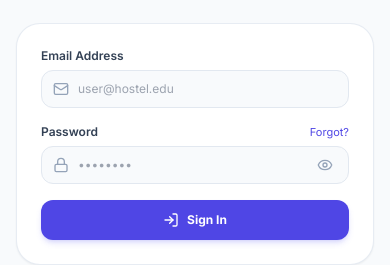
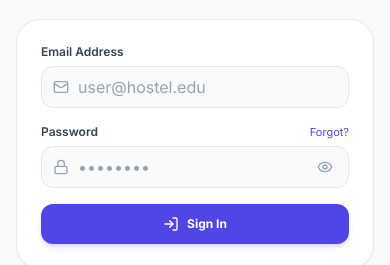
Before and after one commit to siddharth194thakur-gif/Hostel-Talkies-Frontend, a React (Vite) app: page /login in a window 390 px wide. Shown: the part 328-593 px from the top of the page. Built offline with nearby package versions, Linux system fonts and the light colour scheme; no server answers.

Commit message:
Disable pinch and gesture zooming on mobile and tablet devices

```diff
--- a/index.html
+++ b/index.html
@@ -2,7 +2,7 @@
 <html lang="en">
   <head>
     <meta charset="UTF-8" />
-    <meta name="viewport" content="width=device-width, initial-scale=1.0" />
+    <meta name="viewport" content="width=device-width, initial-scale=1.0, maximum-scale=1.0, user-scalable=no, viewport-fit=cover" />
     <title>HostelTalkies — Your Hostel. Your People. Your Talkies.</title>
     <meta name="description" content="HostelTalkies is a private hostel community website where students can connect, buy and sell items, share notes, find lost items, and stay updated." />
     <!-- Google Fonts: Inter -->
--- a/src/index.css
+++ b/src/index.css
@@ -7,6 +7,10 @@
     overflow-x: clip;
     width: 100%;
     max-width: 100vw;
+    touch-action: pan-x pan-y;
+    -webkit-text-size-adjust: 100%;
+    text-size-adjust: 100%;
+    overscroll-behavior-y: contain;
   }
   body {
     background-color: #F8FAFC;
@@ -15,6 +19,18 @@
     font-feature-settings: "cv02", "cv03", "cv04", "cv11";
     -webkit-font-smoothing: antialiased;
     -moz-osx-font-smoothing: grayscale;
+  }
+  /* Prevent double-tap zoom on buttons and interactive elements */
+  a, button, input, textarea, select {
+    touch-action: manipulation;
+  }
+  /* Prevent iOS Safari from auto-zooming into form inputs on focus */
+  @media screen and (max-width: 768px) {
+    input:not([type="checkbox"]):not([type="radio"]),
+    select,
+    textarea {
+      font-size: 16px !important;
+    }
   }
 }
 
--- a/src/main.tsx
+++ b/src/main.tsx
@@ -3,6 +3,34 @@ import ReactDOM from 'react-dom/client';
 import { BrowserRouter } from 'react-router-dom';
 import App from './App';
 import './index.css';
+
+// Prevent pinch-to-zoom and gesture zooming on mobile devices
+if (typeof window !== 'undefined') {
+  // Prevent Safari gesture zooming (gesturestart, gesturechange, gestureend)
+  document.addEventListener('gesturestart', (e: Event) => e.preventDefault(), { passive: false });
+  document.addEventListener('gesturechange', (e: Event) => e.preventDefault(), { passive: false });
+  document.addEventListener('gestureend', (e: Event) => e.preventDefault(), { passive: false });
+
+  // Prevent multi-touch pinch zooming
+  document.addEventListener('touchstart', (e: TouchEvent) => {
+    if (e.touches.length > 1) {
+      e.preventDefault();
+    }
+  }, { passive: false });
+
+  // Prevent double-tap to zoom
+  let lastTouchEnd = 0;
+  document.addEventListener('touchend', (e: TouchEvent) => {
+    const now = Date.now();
+    if (now - lastTouchEnd <= 300) {
+      const target = e.target as HTMLElement | null;
+      if (!target || !['INPUT', 'TEXTAREA', 'SELECT', 'OPTION'].includes(target.tagName)) {
+        e.preventDefault();
+      }
+    }
+    lastTouchEnd = now;
+  }, false);
+}
 
 ReactDOM.createRoot(document.getElementById('root')!).render(
   <React.StrictMode>
```
